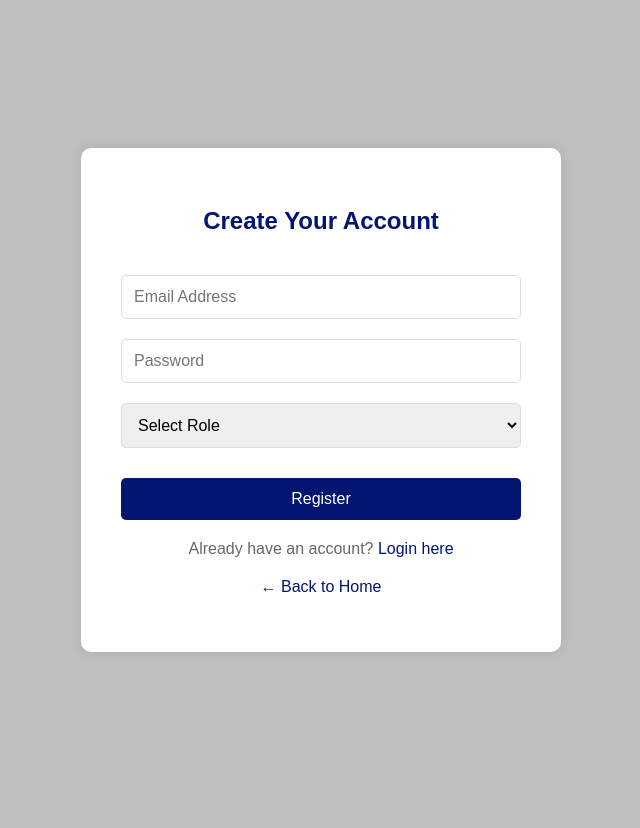
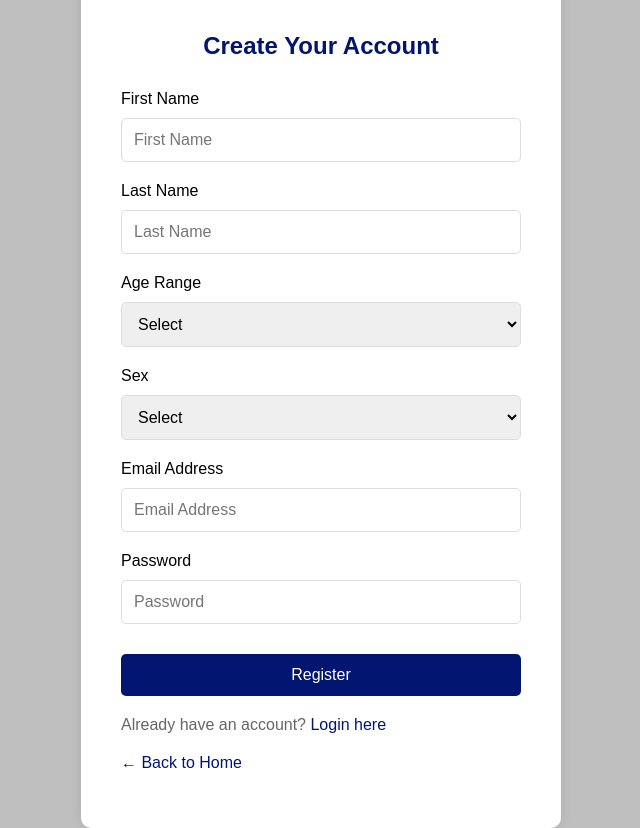
Before and after one commit to loicfred/Lacunar_Stroke_Project, a Flask app: page /register in a window 1280 px wide. Shown: the whole page, without its empty margins (319-959 px from the left). Before the commit the page ends 652 px from the top, so only its background shows below. Run offline with Flask 3, Linux system fonts and the light colour scheme.

Commit message:
register updates

```diff
--- a/src/web/templates/register.html
+++ b/src/web/templates/register.html
@@ -21,7 +21,7 @@
             border-radius: 10px;
             box-shadow: 0 0 12px rgba(0,0,0,0.1);
             width: 400px;
-            text-align: center;
+            text-align: left;
         }
 
         .register-container h2 {
@@ -91,13 +91,35 @@
     <div id="errorMessage" class="error-message"></div>
 
     <form id="registerForm" action="/register" method="post">
+        <label>First Name</label>
+        <input type="text" name="firstName" placeholder="First Name" required>
+
+        <label>Last Name</label>
+        <input type="text" name="lastName" placeholder="Last Name" required>
+
+        <label>Age Range</label>
+        <select name="age" required>
+            <option value="" disabled selected>Select</option>
+            <option value="30-39">30-39</option>
+            <option value="40–49">40–49</option>
+            <option value="50–59">50–59</option>
+            <option value="60–69">60–69</option>
+            <option value="70–79">70–79</option>
+            <option value="80+">80+</option>
+        </select>
+
+        <label>Sex</label>
+        <select name="sex" required>
+            <option value="" disabled selected>Select</option>
+            <option value="Male">Male</option>
+            <option value="Female">Female</option>
+        </select>
+
+        <label>Email Address</label>
         <input type="email" name="email" placeholder="Email Address" required>
+
+        <label>Password</label>
         <input type="password" name="password" placeholder="Password" required>
-        <select name="role" required>
-            <option value="" disabled selected>Select Role</option>
-            <option value="patient">Patient</option>
-            <option value="doctor">Doctor</option>
-        </select>
         <button type="submit">Register</button>
     </form>
 
```
